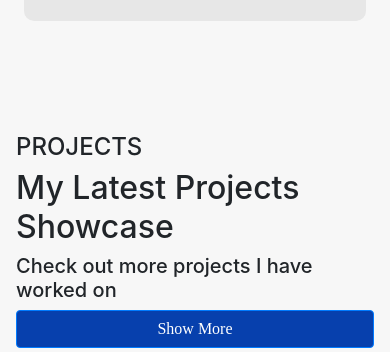
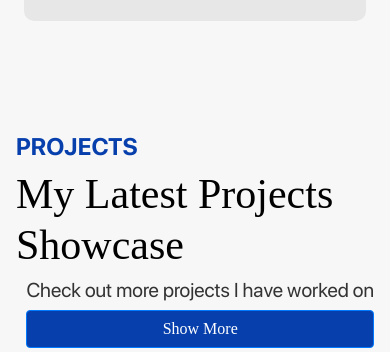
Before and after one commit to johnvees/Personal-Portfolio, a React (Create React App) app: page /en in a window 390 px wide. Shown: the part 4380-4732 px from the top of the page. Built offline with nearby package versions, Linux system fonts and the light colour scheme; a web font is replaced by a local one.

Commit message:
change styling and responsive

```diff
--- a/src/assets/scss/style.scss
+++ b/src/assets/scss/style.scss
@@ -294,6 +294,24 @@ section {
 
     &.project {
       background-color: $light;
+
+      h4 {
+        font-family: 'SFPD-Bold';
+        font-size: 24px;
+        color: $indigo;
+      }
+
+      h2 {
+        font-family: 'Gilroy-Bold';
+        font-size: 42px;
+        color: $black;
+      }
+
+      h5 {
+        font-family: 'SFPD-Regular';
+        font-size: 20px;
+        color: $dark;
+      }
     }
 
     &.footer {
--- a/src/parts/en/Landing/Project.js
+++ b/src/parts/en/Landing/Project.js
@@ -4,7 +4,7 @@ export default function Project() {
   return (
     <section className="container-landing project pt-5 pb-5">
       <div className="row align-items-center mb-5">
-        <div className="col-sm-6 col-lg-6 flex-start">
+        <div className="col-sm-12 col-lg-6 flex-start">
           <h4>PROJECTS</h4>
           <h2>My Latest Projects Showcase</h2>
         </div>
```
